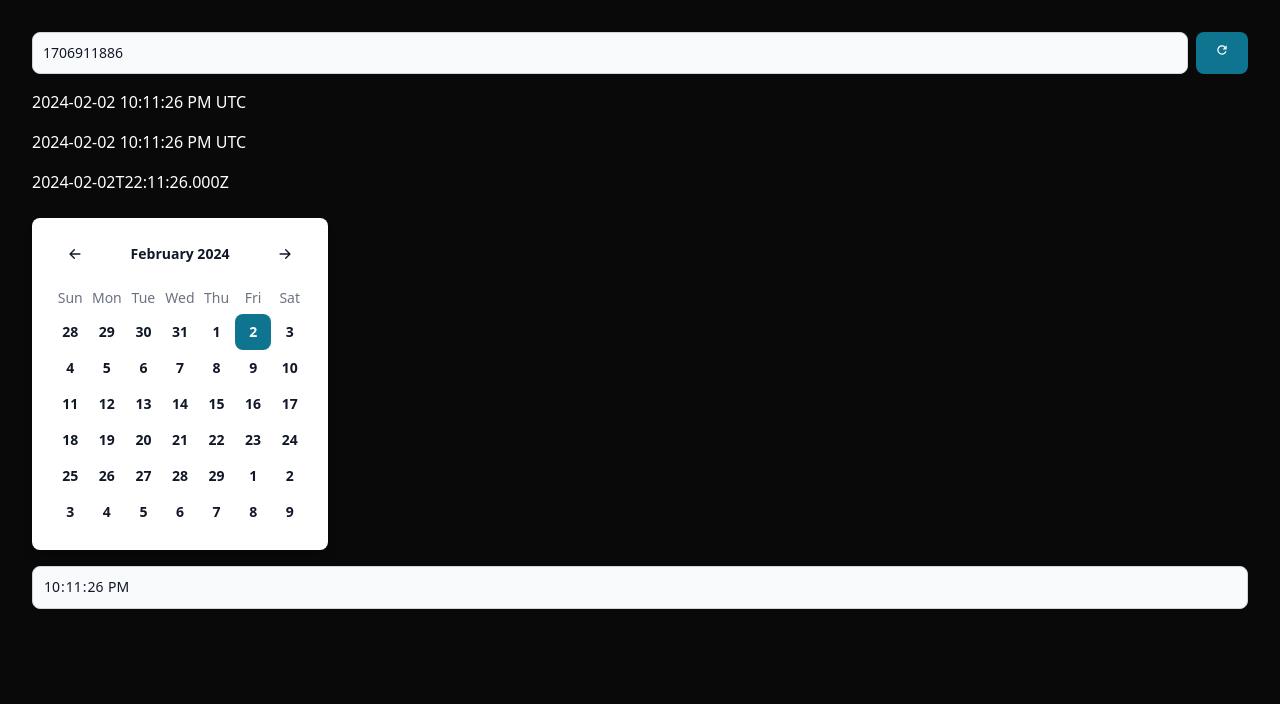
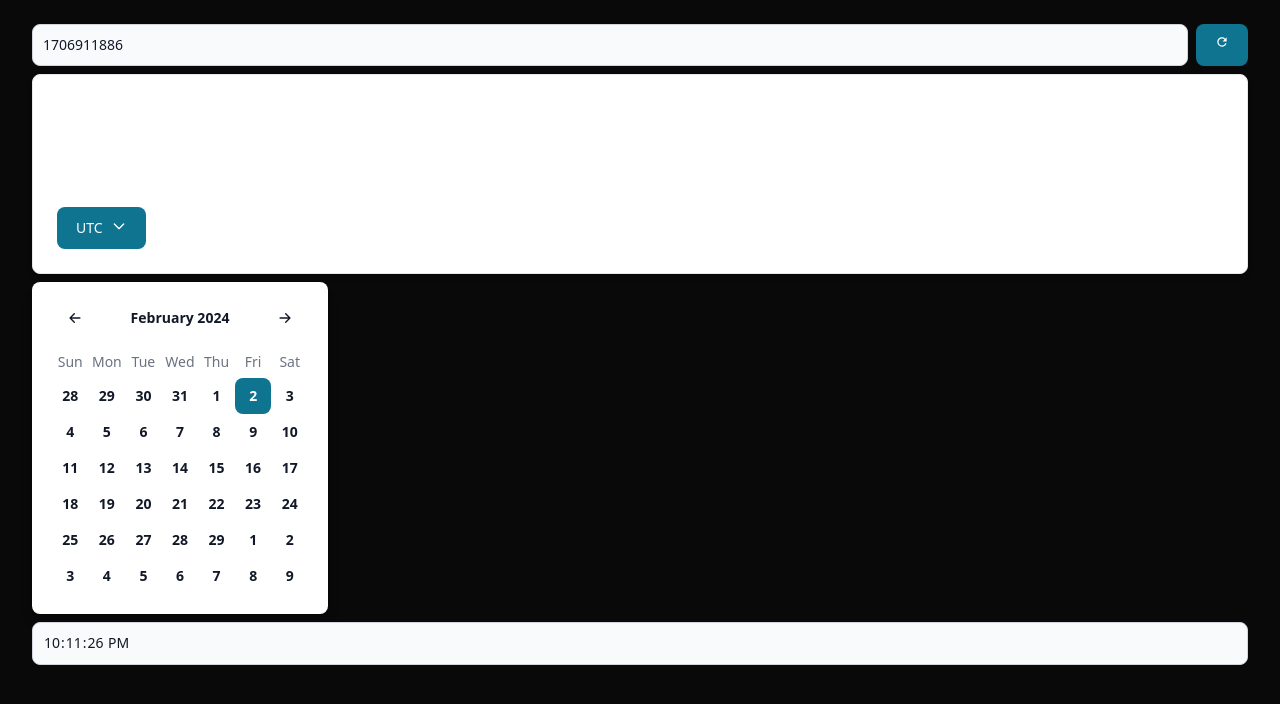
Before and after one commit to keenanlk/epocher-v2, a React (Vite) app: page / in a window 1280 px wide. Shown: the top 704 px of the page. Built offline with nearby package versions, Linux system fonts and the light colour scheme.

Commit message:
chore: start dropwdown

```diff
--- a/src/App.tsx
+++ b/src/App.tsx
@@ -1,12 +1,29 @@
 import React, { useEffect, useState } from "react";
 import { formatInTimeZone } from "date-fns-tz";
-import { Button, Datepicker, TextInput, Tooltip } from "flowbite-react";
+import {
+  Button,
+  Card,
+  Datepicker,
+  Dropdown,
+  Select,
+  TextInput,
+  Tooltip,
+} from "flowbite-react";
 import { MdRefresh } from "react-icons/md";
-
+import { useTimezone } from "./context/timezone.tsx";
 function App() {
   const [date, setDate] = useState<Date>(new Date());
   const [datepickerKey, setDatepickerKey] = useState<number>(0);
   const [tooltipText, setTooltipText] = useState("Click to copy");
+
+  const {
+    timezones,
+    timezone: selectedTimezone,
+    setSelectedTimezone,
+    setSearchFilter,
+    search,
+    searchFilter,
+  } = useTimezone();
 
   useEffect(() => {
     setDatepickerKey((prev) => prev + 1);
@@ -51,8 +68,12 @@ function App() {
     return formatInTimeZone(date, timeZone, "yyyy-MM-dd hh:mm:ss a zzz");
   }
 
-  function getDateStringInUTC() {
-    const result = formatInTimeZone(date, "UTC", "yyyy-MM-dd hh:mm:ss a zzz");
+  function getDateStringInSelectedTimezone() {
+    const result = formatInTimeZone(
+      date,
+      selectedTimezone,
+      "yyyy-MM-dd hh:mm:ss a zzz",
+    );
     return result;
   }
 
@@ -81,9 +102,13 @@ function App() {
     return unit < 10 ? `0${unit}` : `${unit}`;
   }
 
+  function testOnClick(e) {
+    debugger;
+  }
+
   return (
     <div className="w-screen h-screen bg-black bg-opacity-50">
-      <div className="grid gap-4 grid-cols-1 p-8">
+      <div className="grid gap-2 grid-cols-1 px-6 py-6 mx-2">
         <div className="flex justify-between space-x-2">
           <TextInput
             data-testid="unix-input"
@@ -97,31 +122,58 @@ function App() {
           </Button>
         </div>
         <div>
-          <p data-testid="local-time-string" className="text-white">
+          <Card className="p-0 m-0">
+            <p data-testid="local-time-string" className="text-white text-sm">
               {getDateStringInLocalTimeZone()}
             </p>
-        </div>
-        <div>
-          <p data-testid="utc-time-string" className="text-white">
-            {getDateStringInUTC()}
-          </p>
-        </div>
-        <div className="">
             <Tooltip content={tooltipText} placement="right">
               <p
                 data-testid="iso-time-string"
-              className="text-white cursor-pointer"
+                className="text-white cursor-pointer text-sm"
                 onClick={() => copyTextToClipboard(getDateISOString())}
               >
                 {getDateISOString()}
               </p>
             </Tooltip>
+            <p data-testid="utc-time-string" className="text-white text-sm">
+              {getDateStringInSelectedTimezone()}
+            </p>
+            <Dropdown
+              label={selectedTimezone}
+              value={selectedTimezone}
+              onClick={testOnClick}
+            >
+              <Dropdown.Item as="div" className="focus:bg-gray-700">
+                <TextInput
+                  autoFocus
+                  type={"text"}
+                  placeholder={"Search timezones"}
+                  onClick={(e) => e.stopPropagation()}
+                  onKeyDown={(e) => e.stopPropagation()}
+                  onChange={(e) => search(e.target.value)}
+                  onMouseLeave={(e) => e.stopPropagation()}
+                />
+              </Dropdown.Item>
+              <div className="max-h-[300px] overflow-y-scroll">
+                {timezones.map((tz) => (
+                  <Dropdown.Item
+                    key={tz}
+                    value={tz}
+                    onClick={() => setSelectedTimezone(tz)}
+                    className={
+                      tz === selectedTimezone ? "bg-gray-800 font-bold" : ""
+                    }
+                  >
+                    <p className="text-sm">{tz}</p>
+                  </Dropdown.Item>
+                ))}
               </div>
+            </Dropdown>
+          </Card>
           <div data-testid="date-picker">
             <Datepicker
               key={datepickerKey}
               id="datepicker"
-            className="w-full"
               showClearButton={false}
               showTodayButton={false}
               onSelectedDateChanged={calendarDayChange}
@@ -129,6 +181,8 @@ function App() {
               inline
             />
           </div>
+        </div>
+
         <div>
           <TextInput
             data-testid="time-input"
--- /dev/null
+++ b/src/context/timezone.tsx
@@ -0,0 +1,52 @@
+import { createContext, useContext, useEffect, useState } from "react";
+
+type TimezoneContextType = {
+  timezone: string;
+  timezones: string[];
+  setSelectedTimezone: (timezone: string) => void;
+  search: (search: string) => void;
+  searchFilter: string;
+};
+
+export const timezoneContext = createContext<TimezoneContextType>({
+  timezone: "UTC",
+  timezones: [],
+  setSelectedTimezone: () => {},
+  search: () => {},
+  searchFilter: "",
+});
+
+export function TimezoneProvider({ children }: { children: React.ReactNode }) {
+  const tzList = Intl.supportedValuesOf("timeZone");
+  const [timezone, setTimezone] = useState<string>("UTC");
+  const [timezones, setTimezones] = useState<string[]>(tzList);
+  const [searchFilter, setSearchFilter] = useState<string>("");
+
+  useEffect(() => {
+    const filteredTimezones = tzList.filter((timezone) =>
+      timezone.toLowerCase().includes(searchFilter.toLowerCase()),
+    );
+    setTimezones(filteredTimezones);
+  }, [searchFilter]);
+
+  function setSelectedTimezone(timezone: string) {
+    setSearchFilter("");
+    setTimezone(timezone);
+  }
+
+  function search(search: string) {
+    setSearchFilter(search);
+  }
+
+  return (
+    <timezoneContext.Provider
+      value={{ timezone, timezones, setSelectedTimezone, search, searchFilter }}
+    >
+      {children}
+    </timezoneContext.Provider>
+  );
+}
+
+export function useTimezone() {
+  return useContext(timezoneContext);
+}
--- a/src/main.tsx
+++ b/src/main.tsx
@@ -4,11 +4,14 @@ import App from "./App";
 import "./styles.css";
 import "primereact/resources/themes/bootstrap4-dark-blue/theme.css";
 import { Flowbite } from "flowbite-react";
+import { TimezoneProvider } from "./context/timezone.tsx";
 
 ReactDOM.createRoot(document.getElementById("root") as HTMLElement).render(
   <React.StrictMode>
     <Flowbite theme={{ mode: "auto" }}>
-      <App />
+      <TimezoneProvider>
+        <App />
+      </TimezoneProvider>
     </Flowbite>
   </React.StrictMode>,
 );
```
Also changed, not shown: package.json (line endings or trailing spaces), 1 other file (tests, documents, lock files or other folders). Lines whose indentation alone changed are shown as unchanged.
